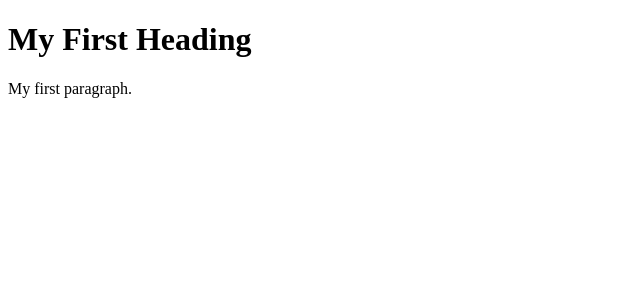
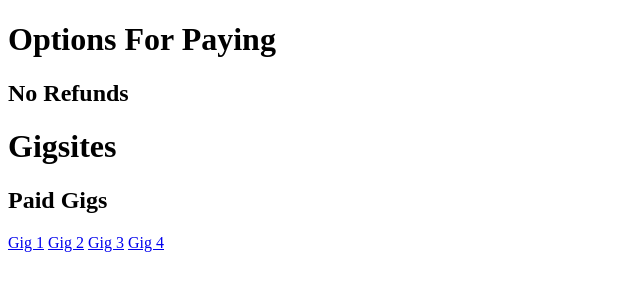
Before and after one commit to ZeusTheKingOfTheGods/motts, a plain HTML site: page purchase.html in a window 1280 px wide. Shown: the whole page, without its empty margins (0-640 px from the left). Drawn offline with Linux system fonts and the light colour scheme.

Commit message:
Update purchase.html

```diff
--- a/purchase.html
+++ b/purchase.html
@@ -5,8 +5,16 @@
 </head>
 <body>
 
-<h1>My First Heading</h1>
-<p>My first paragraph.</p>
+<h1>Options For Paying</h1>
+<h2>No Refunds</h2>
+
+<h1>Gigsites</h1>
+<h2>Paid Gigs</h2>
+<a href="https://www.paypal.com/instantcommerce/checkout/5RSM78NJYMG8L">Gig 1</a>
+<a href="https://www.paypal.com/instantcommerce/checkout/9AD5RDF3449W2">Gig 2</a>
+<a href="https://www.paypal.com/instantcommerce/checkout/4DGKL7YCHDTJL">Gig 3</a>
+<a href="https://www.paypal.com/instantcommerce/checkout/AA5PMMSWQLFJ6">Gig 4</a>
+
 
 </body>
 </html>
```
